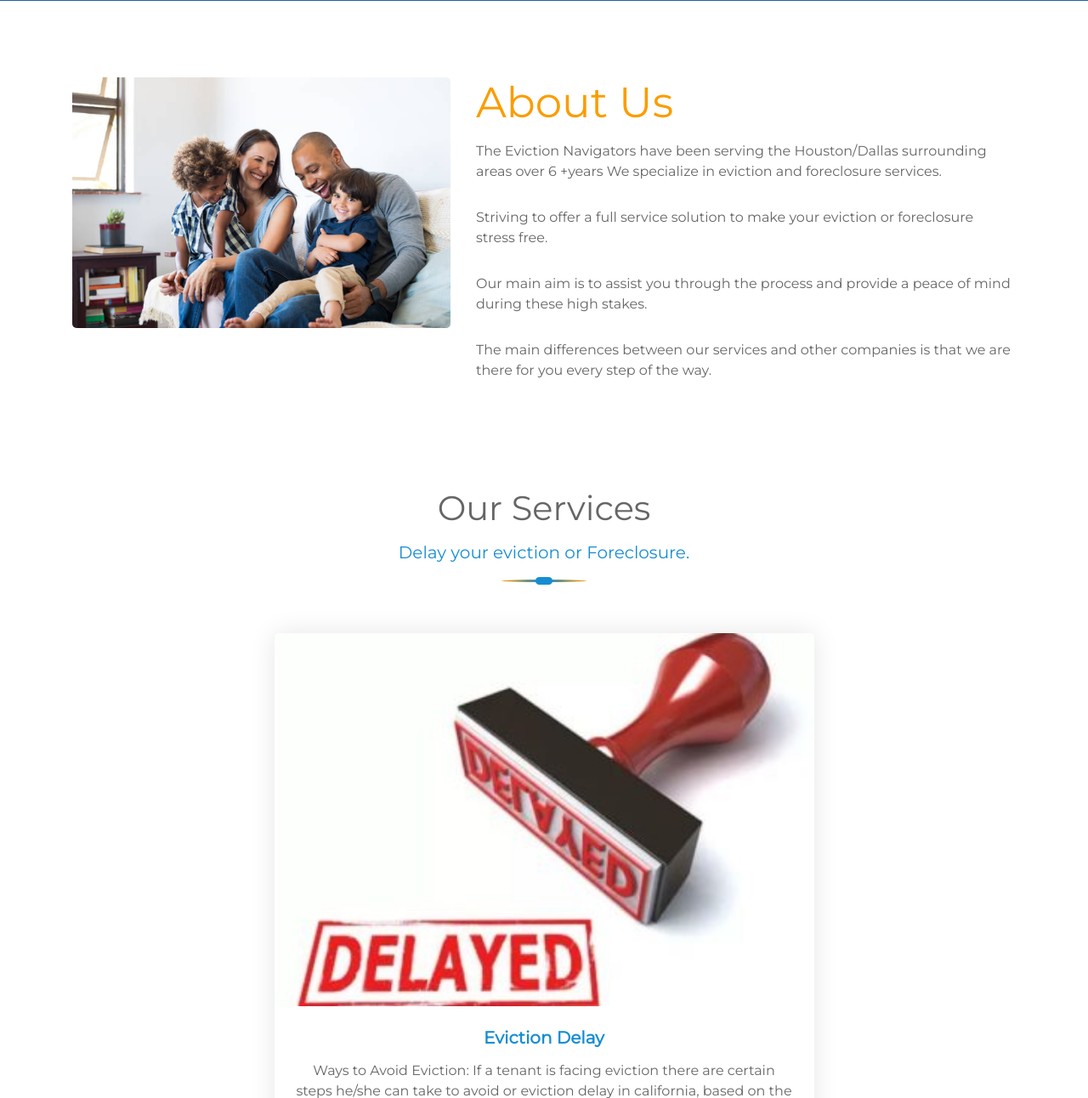
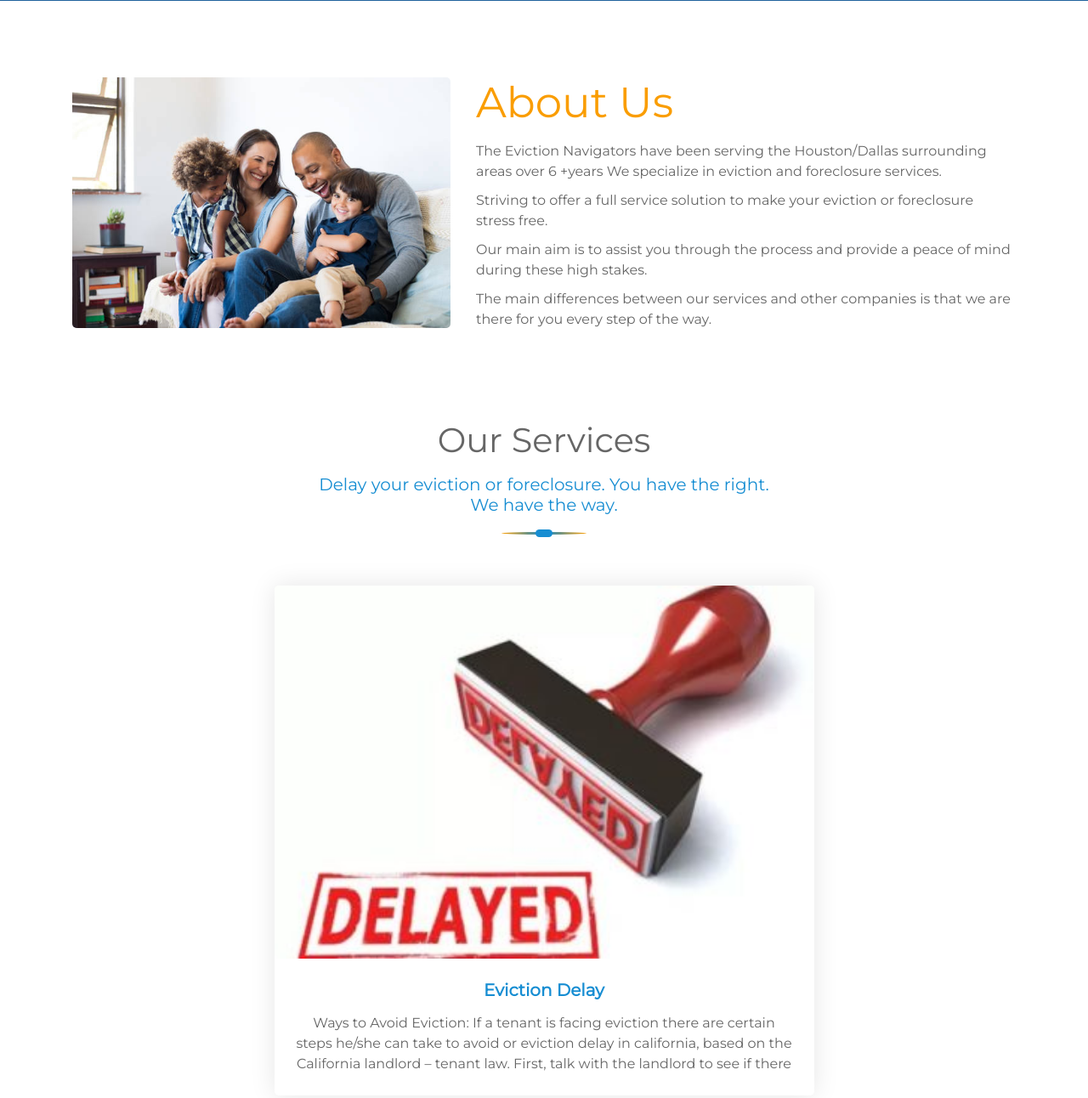
Before and after one commit to IslamKolade/theeviction_navigators, a Django app: template core/templates/index.html in a window 1280 px wide. Shown: the part 893-2185 px from the top of the page at 85% size. Run offline with Django 5.2, Linux system fonts and the light colour scheme; the template is opened without the code that fills it, so the values that code supplies are empty; some libraries are stand-ins or nearby versions; grey boxes are pictures that could not be loaded.

Commit message:
Corrected About Us Paragraph Spacing

```diff
--- a/core/static/css/style.css
+++ b/core/static/css/style.css
@@ -518,7 +518,7 @@ a:focus {
 
 .about .about-text p {
     font-size: 16px;
-    margin-bottom: 30px;
+    margin-bottom: 10px;
 }
 
 .about .about-text a.btn {
--- a/core/templates/index.html
+++ b/core/templates/index.html
@@ -217,7 +217,7 @@
                 <div class="container">
                     <div class="section-header">
                         <p>Our Services</p>
-                        <h2>Delay your eviction or Foreclosure.</h2>
+                        <h2>Delay your eviction or foreclosure. You have the right. We have the way.</h2>
                     </div>
                     <div class="row" style="align-items:center; justify-content:center; display:flex;">
                         <div class="col-md-7">
```
